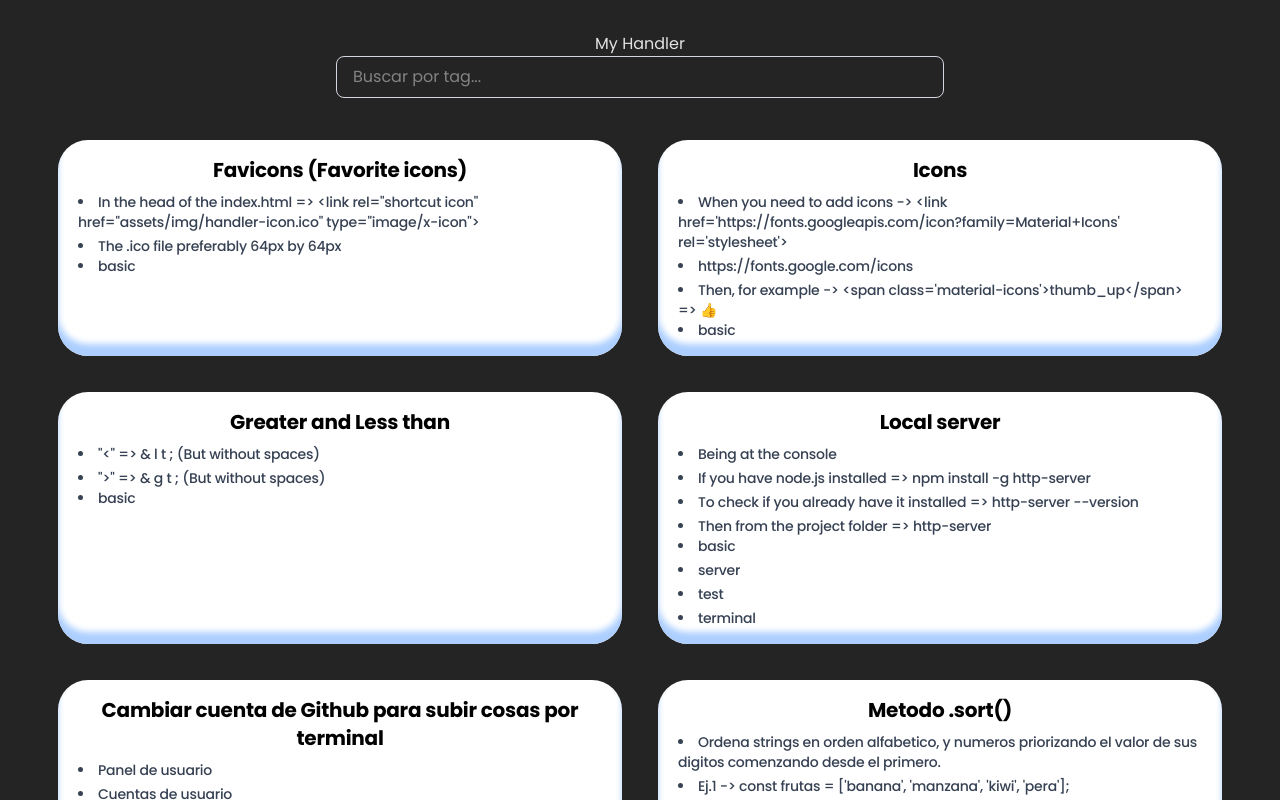
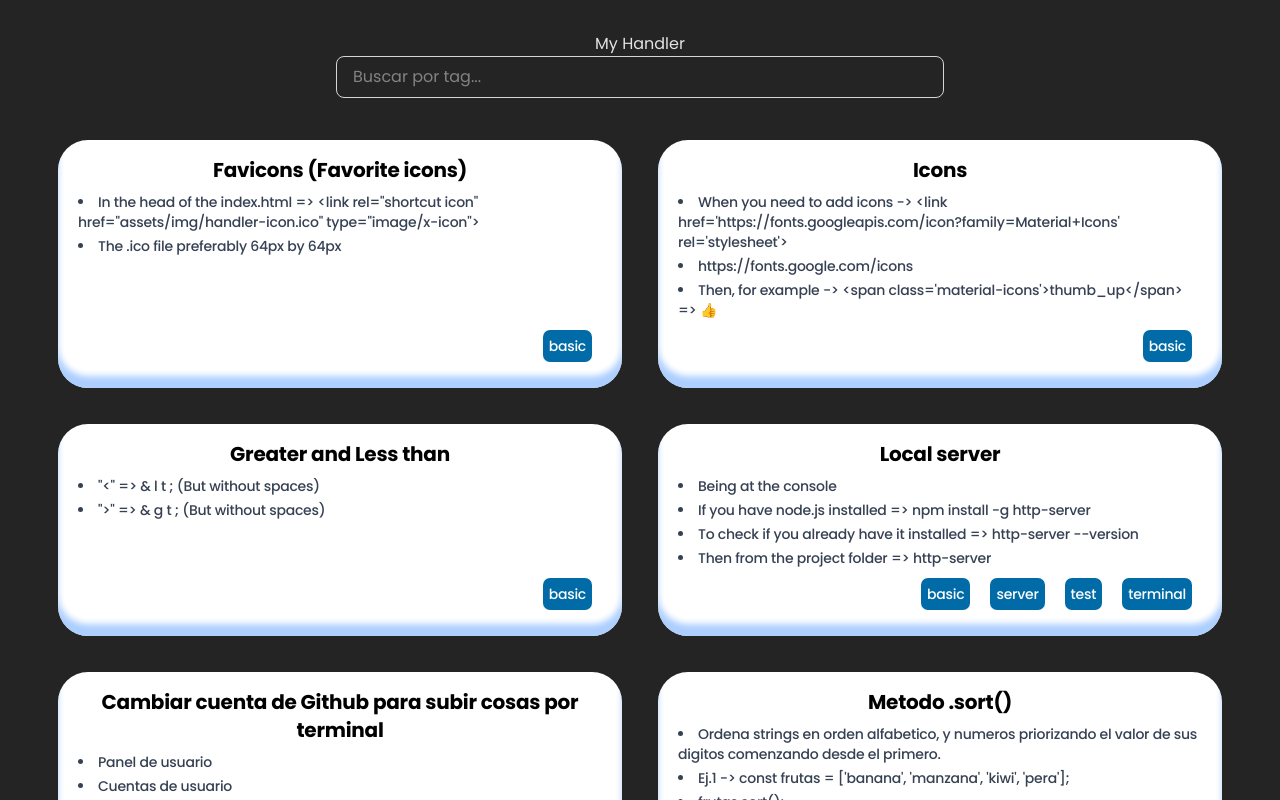
Before and after one commit to german-zaracho/handler, a React (Vite) app: page / in a window 1280 px wide. Shown: the top 800 px of the page. Built offline with nearby package versions, Linux system fonts and the light colour scheme.

Commit message:
some style

```diff
--- a/src/components/Card.tsx
+++ b/src/components/Card.tsx
@@ -6,16 +6,16 @@ interface CardProps {
 
 const Card: React.FC<CardProps> = ({ title, items, tags }) => {
     return (
-        <div className="group bg-white hover:bg-[#FFC229] rounded-[30px] shadow-[inset_0_-12px_6px_#ADCFFF] hover:shadow-[inset_0_-6px_8px_#FF6314] font-medium tracking-[-0.24px] px-5 py-4 m-[10px]">
+        <div className="group bg-white hover:bg-[#FFC229] rounded-[30px] shadow-[inset_0_-12px_6px_#ADCFFF] hover:shadow-[inset_0_-6px_8px_#FF6314] font-medium tracking-[-0.24px] px-5 py-4 m-[10px] flex flex-col">
             <h2 className="text-xl font-bold mb-2 text-black group-hover:text-[#C80036]">{title}</h2>
             <ul className="list-disc list-inside space-y-1 text-sm text-gray-700 text-left group-hover:text-black">
                 {items.map((item, index) => (
                     <li key={index} dangerouslySetInnerHTML={{ __html: item }} />
                 ))}
             </ul>
-            <ul className="list-disc list-inside space-y-1 text-sm text-gray-700 text-left group-hover:text-black">
+            <ul className="list-disc list-inside space-y-1 text-sm text-white text-left group-hover:text-black flex flex-row mt-auto self-end">
                 {tags.map((tag, index) => (
-                    <li key={index}> {tag}</li>
+                    <li key={index} className="list-none m-[10px] p-[6px] rounded-[7px] bg-[#006ba6] group-hover:bg-white group-hover:shadow-[inset_0_-5px_6px_#ADCFFF]"> {tag}</li>
                 ))}
             </ul>
 
```
